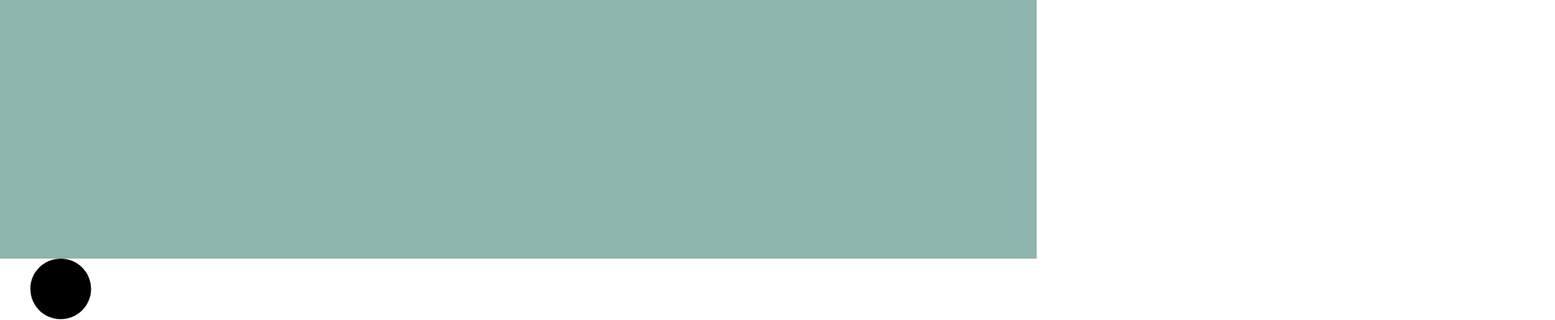
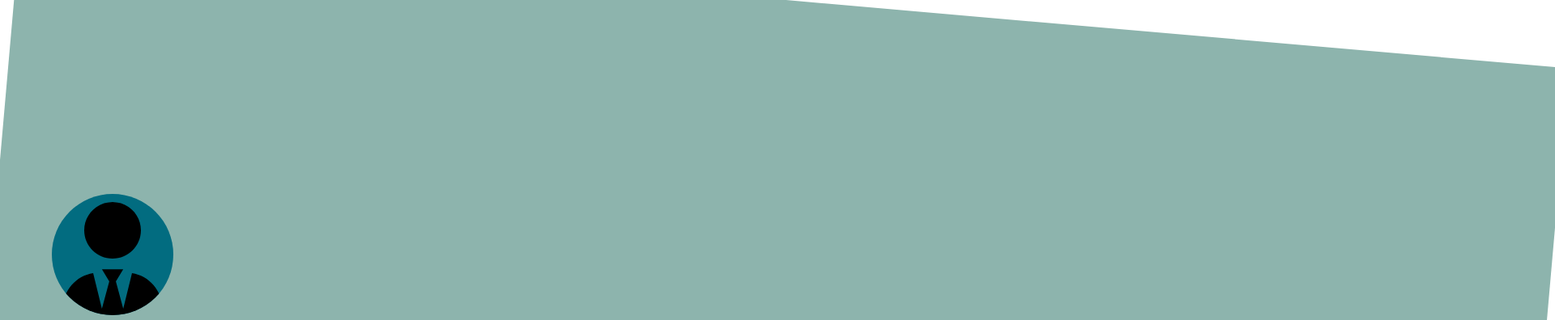
Before and after one commit to cpiresm/news, a plain HTML site: page html/profesores/p1.html in a window 1280 px wide. Shown: the top 396 px of the page at 81% size, 1920 px wide, since content can reach past the window. Drawn offline with Linux system fonts and the light colour scheme.

Commit message:
modifico header de profesor

```diff
--- a/css/base.css
+++ b/css/base.css
@@ -16,7 +16,7 @@
   --secondary-color: #ECAE7D;
   --dark-color: ;
   --medium-color: #026C80;
-  --light-color: ;
+  --light-color: #ffffff;
 }
 
 
--- a/css/profesores.css
+++ b/css/profesores.css
@@ -1,19 +1,27 @@
 /* -------------------------- */
 /* Element styles */
 /* -------------------------- */
+body {
+    overflow: hidden;
+}
+
 img {
     width: 150px;
     height: 150px;
+    padding-top: 10px;
     border-radius: 50%;
-    position: relative;
-
+    position: absolute;
+    top: 30vh;
+    left: 5vw;
+    background-color: var(--medium-color);
 }
 
 /* -------------------------- */
 /* Class styles */
 /* -------------------------- */
 .background {
-    width: 100vw;
-    height: 40vh;
+    width: 150vw;
+    height: 60vh;
     background-color: var(--primary-color);
+    transform: rotate(5deg);
 }
```
